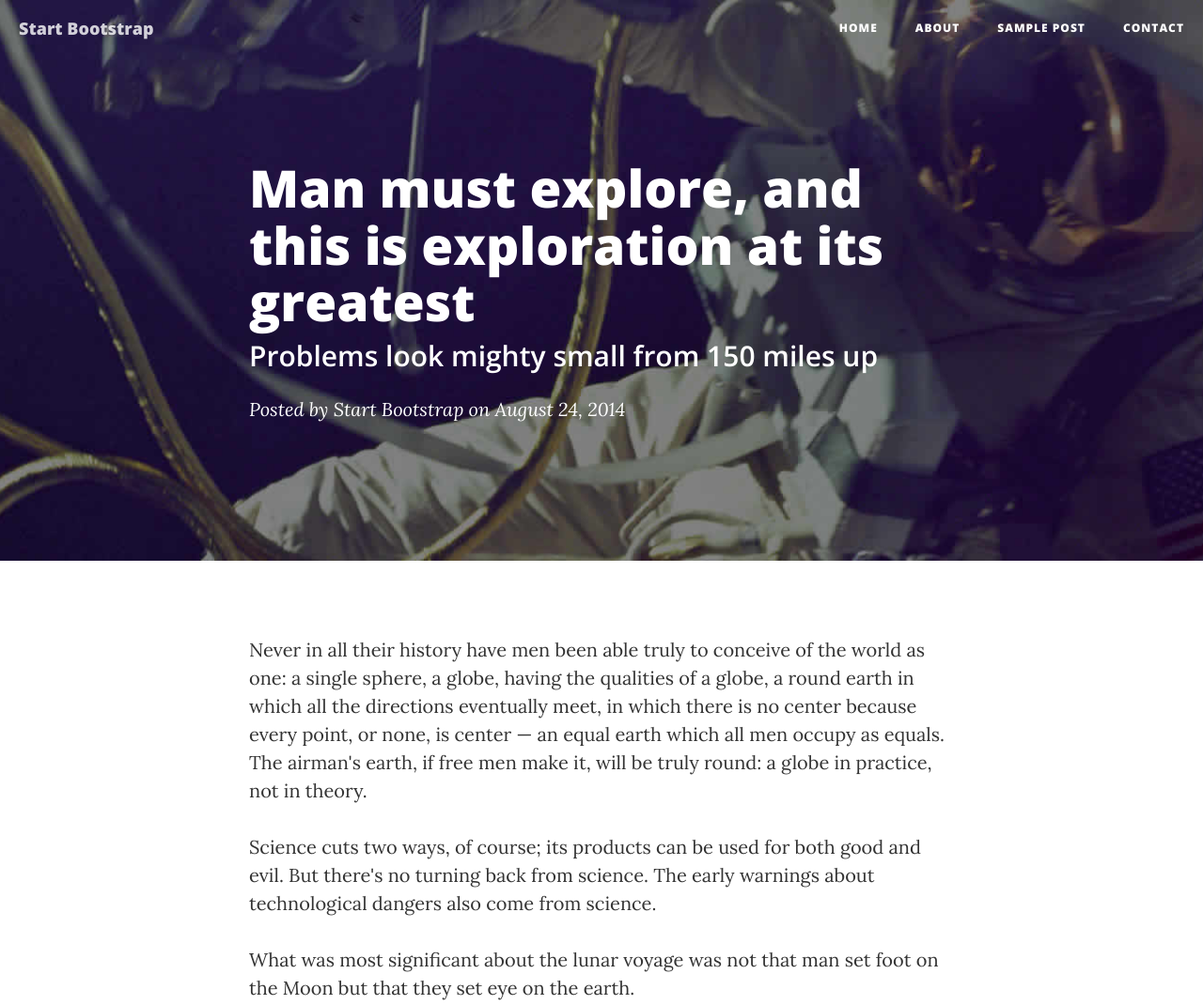
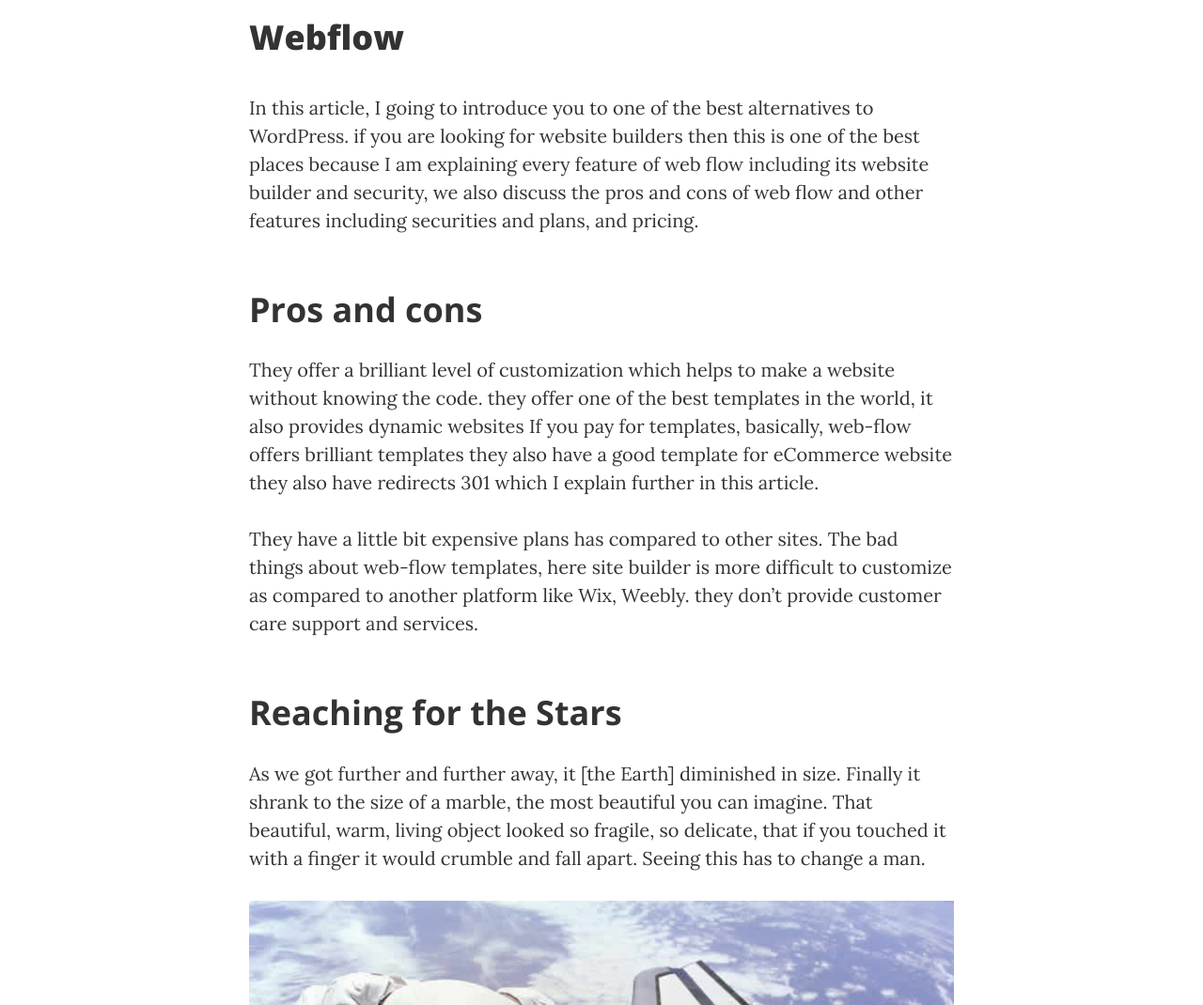
Before and after one commit to tajenderkumar5/Hostingdivine, a website: page post.html in a window 1280 px wide. Shown: the top 1070 px of the page at 94% size. Drawn offline with nearby package versions, Linux system fonts and the light colour scheme.

Commit message:
Update post.html

```diff
--- a/post.html
+++ b/post.html
@@ -9,7 +9,7 @@
     <meta name="description" content="">
     <meta name="author" content="">
 
-    <title>Clean Blog - Sample Post</title>
+    <title>Hostingdivine - Post</title>
 
     <!-- Bootstrap Core CSS -->
     <link href="vendor/bootstrap/css/bootstrap.min.css" rel="stylesheet">
@@ -42,7 +42,7 @@
                     <span class="sr-only">Toggle navigation</span>
                     Menu <i class="fa fa-bars"></i>
                 </button>
-                <a class="navbar-brand" href="index.html">Start Bootstrap</a>
+                <a class="navbar-brand" href="index.html">hosting divine</a>
             </div>
 
             <!-- Collect the nav links, forms, and other content for toggling -->
@@ -54,9 +54,7 @@
                     <li>
                         <a href="about.html">About</a>
                     </li>
-                    <li>
-                        <a href="post.html">Sample Post</a>
-                    </li>
+
                     <li>
                         <a href="contact.html">Contact</a>
                     </li>
@@ -69,14 +67,11 @@
 
     <!-- Page Header -->
     <!-- Set your background image for this header on the line below. -->
-    <header class="intro-header" style="background-image: url('img/post-bg.jpg')">
         <div class="container">
             <div class="row">
                 <div class="col-lg-8 col-lg-offset-2 col-md-10 col-md-offset-1">
                     <div class="post-heading">
-                        <h1>Man must explore, and this is exploration at its greatest</h1>
-                        <h2 class="subheading">Problems look mighty small from 150 miles up</h2>
-                        <span class="meta">Posted by <a href="#">Start Bootstrap</a> on August 24, 2014</span>
+                        <h1>Webflow </h1>
                     </div>
                 </div>
             </div>
@@ -88,25 +83,13 @@
         <div class="container">
             <div class="row">
                 <div class="col-lg-8 col-lg-offset-2 col-md-10 col-md-offset-1">
-                    <p>Never in all their history have men been able truly to conceive of the world as one: a single sphere, a globe, having the qualities of a globe, a round earth in which all the directions eventually meet, in which there is no center because every point, or none, is center — an equal earth which all men occupy as equals. The airman's earth, if free men make it, will be truly round: a globe in practice, not in theory.</p>
+                    <p>   In this article, I going to introduce you to one of the best alternatives to WordPress. if you are looking for website builders then this is one of the best places because I am explaining every feature of web flow including its website builder and security, we also discuss the pros and cons of web flow and other features including securities and plans, and pricing.</P>
 
-                    <p>Science cuts two ways, of course; its products can be used for both good and evil. But there's no turning back from science. The early warnings about technological dangers also come from science.</p>
+                    <h2 class="section-heading">Pros and cons</h2>
 
-                    <p>What was most significant about the lunar voyage was not that man set foot on the Moon but that they set eye on the earth.</p>
+                    <p>They offer a brilliant level of customization which helps to make a website without knowing the code. they offer one of the best templates in the world, it also provides dynamic websites If you pay for templates, basically, web-flow offers brilliant templates they also have a good template for eCommerce website they also have redirects 301 which I explain further in this article.</p>
 
-                    <p>A Chinese tale tells of some men sent to harm a young girl who, upon seeing her beauty, become her protectors rather than her violators. That's how I felt seeing the Earth for the first time. I could not help but love and cherish her.</p>
-
-                    <p>For those who have seen the Earth from space, and for the hundreds and perhaps thousands more who will, the experience most certainly changes your perspective. The things that we share in our world are far more valuable than those which divide us.</p>
-
-                    <h2 class="section-heading">The Final Frontier</h2>
-
-                    <p>There can be no thought of finishing for ‘aiming for the stars.’ Both figuratively and literally, it is a task to occupy the generations. And no matter how much progress one makes, there is always the thrill of just beginning.</p>
-
-                    <p>There can be no thought of finishing for ‘aiming for the stars.’ Both figuratively and literally, it is a task to occupy the generations. And no matter how much progress one makes, there is always the thrill of just beginning.</p>
-
-                    <blockquote>The dreams of yesterday are the hopes of today and the reality of tomorrow. Science has not yet mastered prophecy. We predict too much for the next year and yet far too little for the next ten.</blockquote>
-
-                    <p>Spaceflights cannot be stopped. This is not the work of any one man or even a group of men. It is a historical process which mankind is carrying out in accordance with the natural laws of human development.</p>
+                     <p>They have a little bit expensive plans has compared to other sites. The bad things about web-flow templates, here site builder is more difficult to customize as compared to another platform like Wix, Weebly. they don’t provide customer care support and services.</p>
 
                     <h2 class="section-heading">Reaching for the Stars</h2>
 
```
